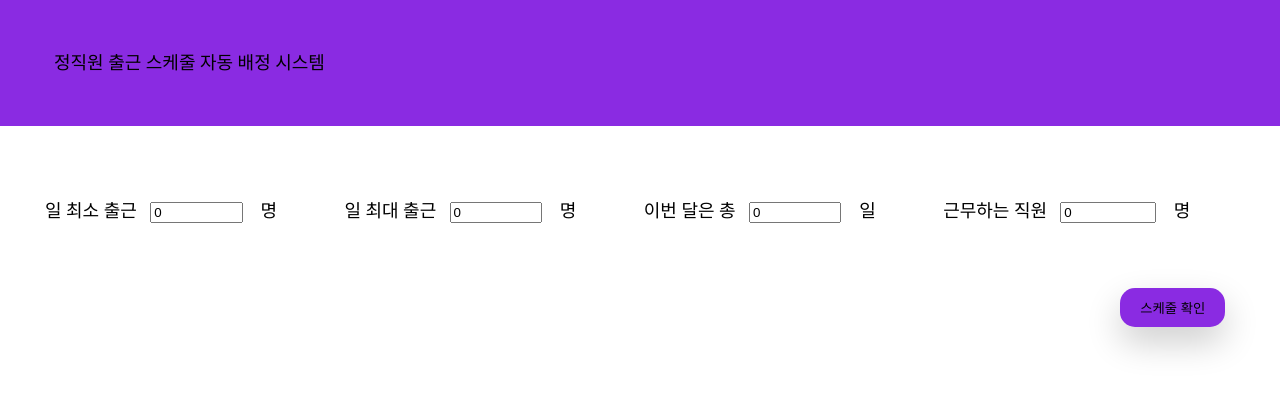
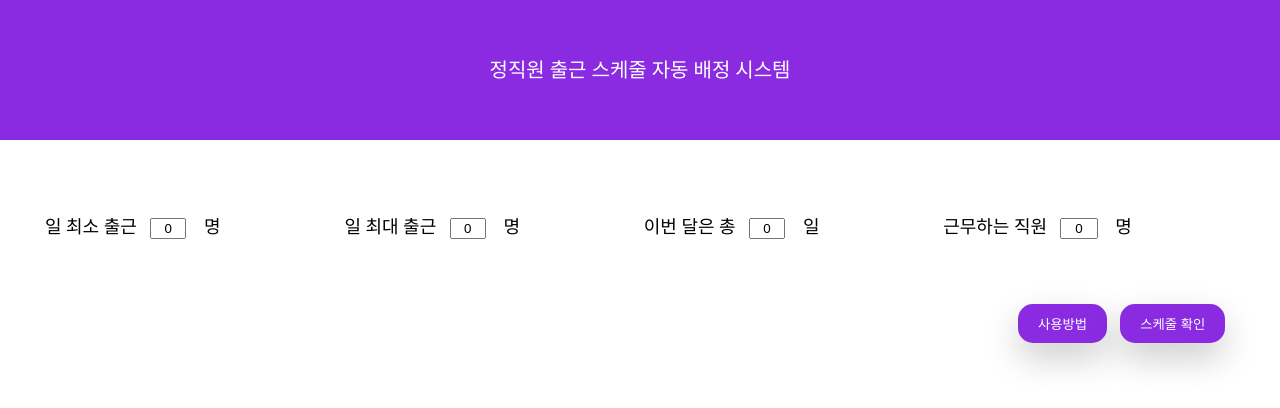
Before and after one commit to hyosangpaul/workdayscheduler, a React (Create React App) app: page / in a window 1280 px wide. Shown: the top 408 px of the page. Built offline with nearby package versions, Linux system fonts and the light colour scheme.

Commit message:
feat/fix : 사용 방법 추가, 로직 수정 CSS수정

```diff
--- a/package.json
+++ b/package.json
@@ -10,6 +10,7 @@
     "gh-pages": "^6.0.0",
     "react": "^18.2.0",
     "react-dom": "^18.2.0",
+    "react-modal": "^3.16.1",
     "react-scripts": "5.0.1",
     "web-vitals": "^2.1.4"
   },
--- a/src/App.css
+++ b/src/App.css
@@ -9,8 +9,9 @@
         margin : 0.5em;
     }
     .infodiv input {
+        text-align: center;
         margin : 1em;
-        width : 30%;
+        width : 10%;
     }
 
 /* 스케줄 확인 버튼 */
@@ -21,6 +22,7 @@
 }
     .schedulebtndiv button {
         margin : 0.5em;
+        color : white;
     }
     .schedulebtn {
         position: relative;
@@ -38,6 +40,36 @@
             background-color: rgb(169, 112, 223);
         }
 
+/*사용 방법*/
+.howtousebtn {
+    position: relative;
+    border: none;
+    display: inline-block;
+    padding: 10px 20px;
+    border-radius: 15px;
+    background-color: blueviolet;
+    box-shadow: 0 15px 35px rgba(0, 0, 0, 0.2);
+    text-decoration: none;
+    font-weight: 400;
+    transition: 0.25s;
+    color : white;
+}
+    .howtousebtn:hover {
+        background-color: rgb(169, 112, 223);
+    }
+
+.howtousemodaldiv {
+    text-align: center;
+    padding : 3em;
+    margin : 1em;
+}
+    .howtousemodaldiv p {
+        margin : 0.5em;
+    }
+.howtousebtndiv {
+    display: flex;
+    justify-content: center;
+}
 
 /* 스케줄 */
 .schedule {
@@ -46,22 +78,22 @@
     flex-direction: column;
     justify-content: center;
 }
-
 .worker-schedule {
     display: flex;
+    align-items: center;
     justify-content: center;
     margin: 1em;
     text-align: center;
 }
     .worker-schedule .working-day {
         display: inline;
-        margin: 5px;
+        margin: 3px;
         padding : 1px;
         border : 1px solid black;
     }
     .worker-schedule .off-day {
         display: inline;
-        margin: 5px;
+        margin: 3px;
         padding : 1px;
         border : 1px solid black;
         color : red;
--- a/src/App.js
+++ b/src/App.js
@@ -1,6 +1,7 @@
 import React, { useState, useEffect } from "react";
+import Modal from "react-modal";
 import Header from "./page/Header";
-import "./app.css";
+import "./App.css";
 
 const App = () => {
   const [leastworker, setLeastworker] = useState(0);
@@ -9,6 +10,7 @@ const App = () => {
   const [totalworker, setTotalworker] = useState(0);
   const [schedule, setSchedule] = useState([]);
   const [showSchedule, setShowSchedule] = useState(false);
+  const [modalIsOpen, setModalIsOpen] = useState(false);
 
   // 근무 스케쥴 규칙
   // 1. 하루의 최소근무자 (leastworker) 는 반드시 설정한 수 이상
@@ -136,12 +138,11 @@ const App = () => {
           <div className="leastworker">
             일 최소 출근
             <input
-              type="number"
               value={leastworker}
               onChange={(e) => {
                 const value = parseInt(e.target.value);
-                if (!isNaN(value)) {
-                  setLeastworker(value);
+                if (value === '' || (value !== '' && !isNaN(value))) {
+                  setLeastworker(value === '' ? 0 : parseInt(value));
                 }
               }}
               className="leastinput"
@@ -152,12 +153,11 @@ const App = () => {
           <div className="maximumworker">
             일 최대 출근
             <input
-              type="number"
               value={maximumworker}
               onChange={(e) => {
                 const value = parseInt(e.target.value);
-                if (!isNaN(value)) {
-                  setMaximumworker(value);
+                if (value === '' || (value !== '' && !isNaN(value))) {
+                  setMaximumworker(value === '' ? 0 : parseInt(value));
                 }
               }}
               className="maximuminput"
@@ -168,12 +168,11 @@ const App = () => {
           <div className="totalday">
             이번 달은 총
             <input
-              type="number"
               value={totalday}
               onChange={(e) => {
                 const value = parseInt(e.target.value);
-                if (!isNaN(value)) {
-                  setTotalday(value);
+                if (value === '' || (value !== '' && !isNaN(value))) {
+                  setTotalday(value === '' ? 0 : parseInt(value));
                 }
               }}
               className="totaldayinput"
@@ -184,12 +183,11 @@ const App = () => {
           <div className="totalworker">
             근무하는 직원
             <input
-              type="number"
               value={totalworker}
               onChange={(e) => {
                 const value = parseInt(e.target.value);
-                if (!isNaN(value)) {
-                  setTotalworker(value);
+                if (value === '' || (value !== '' && !isNaN(value))) {
+                  setTotalworker(value === '' ? 0 : parseInt(value));
                 }
               }}
               className="totalworkerinput"
@@ -198,6 +196,9 @@ const App = () => {
           </div>
         </div>
         <div className="schedulebtndiv">
+            <button className="howtousebtn" onClick={() => setModalIsOpen(true)}>
+              사용방법
+            </button>
             <button className="schedulebtn" onClick={generateSchedule}>스케줄 확인</button>
           {showSchedule && (
             <button className="schedulebtn" onClick={resetSchedule}>
@@ -205,11 +206,39 @@ const App = () => {
             </button>
           )}
         </div>
+        <Modal isOpen={modalIsOpen} onRequestClose={() => setModalIsOpen(false)}>
+          <div className="howtousemodaldiv">
+            <h1>* 스케줄 자동 배정 시스템 사용 방법 *</h1>
+            <br/>
+            <p>* 사용방법 *</p>
+            <p>1. 일 최소 출근은 일 최대 출근 보다 적을 수 없습니다.</p>
+            <p>2. 일 최소 출근과 일 최대 출근은 근무하는 직원보다 많을 수 없습니다.</p>
+            <p>3. 이번 달은 28보다 적을 수 없고 31보다 많을 수 없습니다.</p>
+            <p>4. 스케줄 확인 후 스케줄 초기화를 누르고 다시 스케줄 확인을 누르면 설정한 상태
+            그대로 다시 스케줄을 만들 수 있습니다.
+            </p>
+            <br/>
+            <p>* 참고한 근무 스케줄 규칙 *</p>
+            <p>1. 하루의 최소근무자는 설정한 수 이상</p>
+            <p>2. 하루의 최대근무자는 설정한 수 이하</p>
+            <p>3. 연속 휴무는 최대 2일</p>
+            <p>4. 연속 근무는 최대 5일</p>
+            <br/>
+            <p>* 현재 수정 못한 문제점 *</p>
+            <p>1. 숫자를 지우고 처음부터 다시 적으려면 마우스 드래그 하고 숫자적기</p>
+            <p>2. 월을 설정하면 자동으로 최대 출근일 나오기 수정 예정</p>
+            <p>3. 평일, 주말 반영 수정 예정</p>
+            <p>4. 자잘하게 틀린 경우가 있습니다. 그럴 경우 초기화 및 확인</p>
+          </div>
+          <div className="howtousebtndiv" >
+            <button className="howtousebtn" onClick={() => setModalIsOpen(false)}>닫기</button>
+          </div>
+        </Modal>
         {showSchedule && (
         <div className="schedule">
         {schedule.map((workerSchedule, index) => (
           <div key={index} className="worker-schedule">
-              직원 {index + 1} :
+            <div className="schedule-label">직원 {index + 1} :</div>
             {workerSchedule.map((isWorking, dayIndex) => (
               <div
                 key={dayIndex}
--- a/src/style/header.css
+++ b/src/style/header.css
@@ -2,5 +2,7 @@
     padding : 3em;
     background-color: blueviolet;
     margin-bottom : 1em;
-    font-size: large;
+    font-size: 20px;
+    text-align: center;
+    color : white;
 }
```
Also changed, not shown: 1 other file (tests, documents, lock files or other folders). Lines whose indentation alone changed are shown as unchanged.
